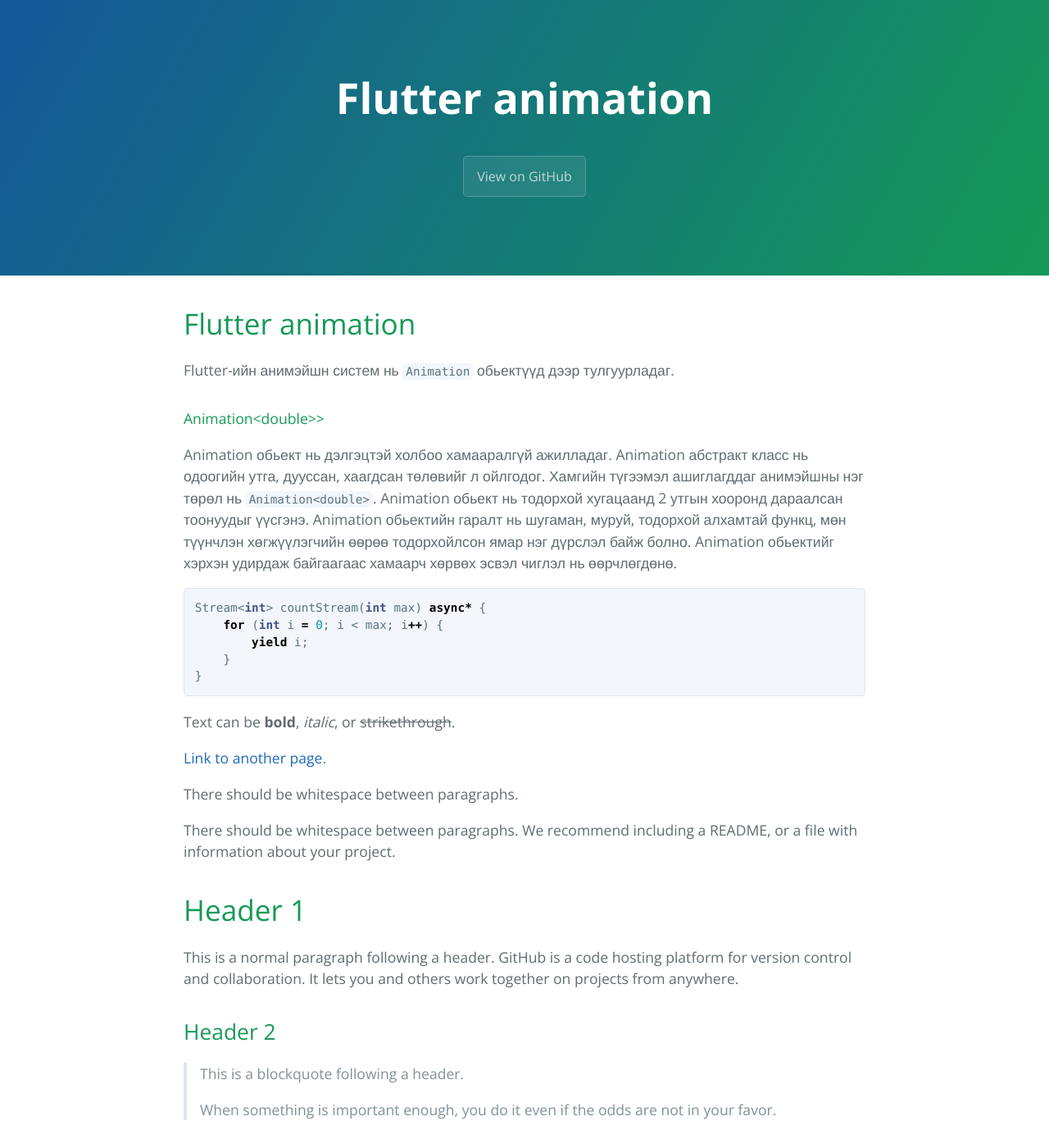
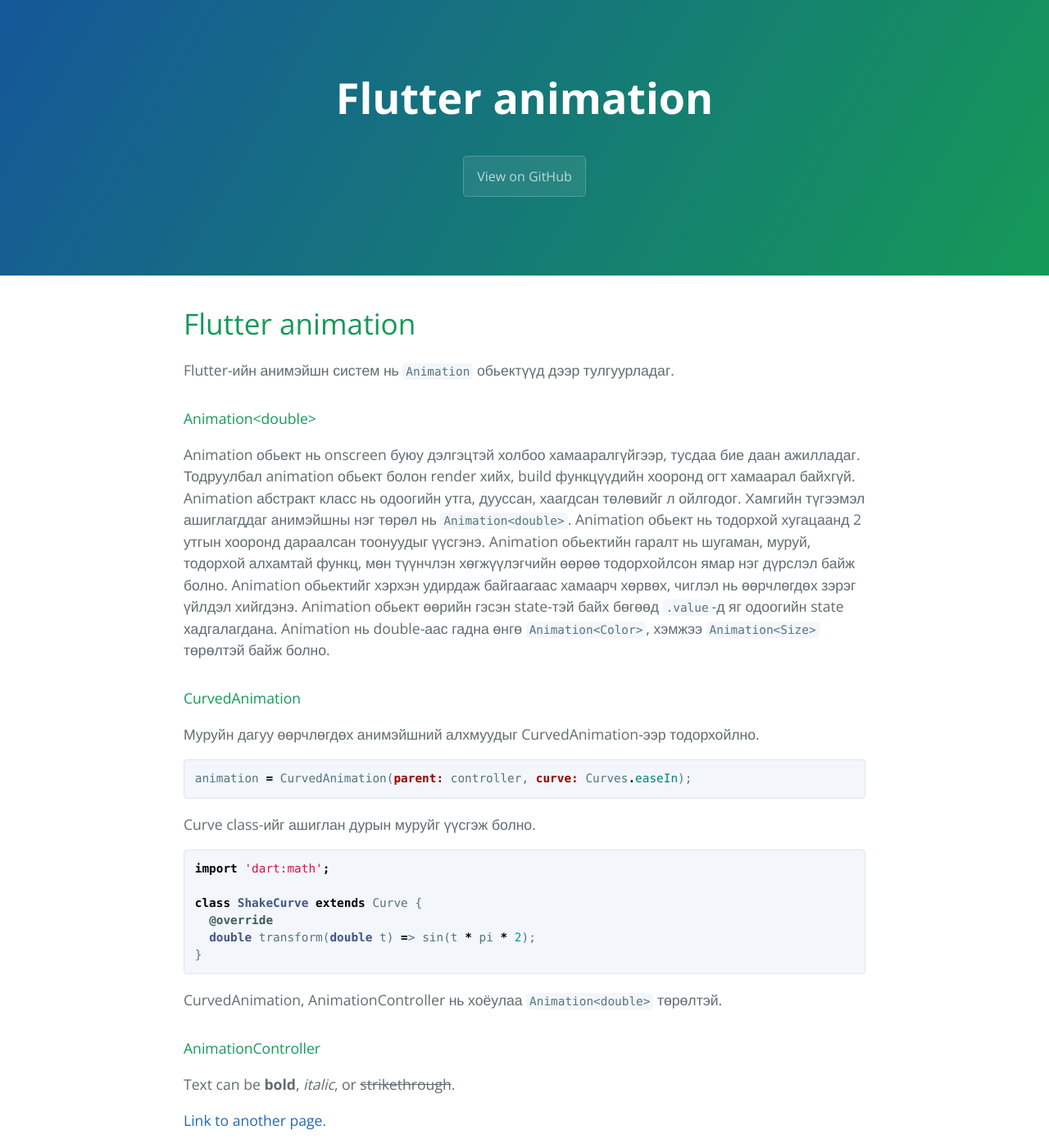
Before and after one commit to jargalbat/flutter_old, a Jekyll site: the page built from index.md, in a window 1280 px wide and 1400 px high. Shown: the whole window at 82% size. Built offline with Jekyll 4.4.1, drawn with Linux system fonts in a browser that asks for light colours; the repository's description, which GitHub fills in, is left out; our own code applies the rules of GitHub Pages for plain Markdown files.

Commit message:
Update index.md

````diff
--- a/index.md
+++ b/index.md
@@ -4,18 +4,33 @@ layout: default
 
 # Flutter animation
 Flutter-ийн анимэйшн систем нь `Animation` обьектүүд дээр тулгуурладаг.
+#### Animation&lt;double&gt;
+Animation обьект нь onscreen буюу дэлгэцтэй холбоо хамааралгүйгээр, тусдаа бие даан ажилладаг. Тодруулбал animation обьект болон render хийх, build функцүүдийн хооронд огт хамаарал байхгүй. Animation абстракт класс нь одоогийн утга, дууссан, хаагдсан төлөвийг л ойлгодог. Хамгийн түгээмэл ашиглагддаг анимэйшны нэг төрөл нь `Animation<double>`. Animation обьект нь тодорхой хугацаанд 2 утгын хооронд дараалсан тоонуудыг үүсгэнэ. Animation обьектийн гаралт нь шугаман, муруй, тодорхой алхамтай функц, мөн түүнчлэн хөгжүүлэгчийн өөрөө тодорхойлсон ямар нэг дүрслэл байж болно. Animation обьектийг хэрхэн удирдаж байгаагаас хамаарч хөрвөх, чиглэл нь өөрчлөгдөх зэрэг үйлдэл хийгдэнэ. Animation обьект өөрийн гэсэн state-тэй байх бөгөөд `.value`-д яг одоогийн state хадгалагдана.
+Animation нь double-аас гадна өнгө `Animation<Color>`, хэмжээ `Animation<Size>` төрөлтэй байж болно.
+#### Curved­Animation
+Муруйн дагуу өөрчлөгдөх анимэйшний алхмуудыг CurvedAnimation-ээр тодорхойлно.
+```dart
+animation = CurvedAnimation(parent: controller, curve: Curves.easeIn);
+```
+Curve class-ийг ашиглан дурын муруйг үүсгэж болно.
+```dart
+import 'dart:math';
 
-#### Animation&lt;double>&gt;
-Animation обьект нь дэлгэцтэй холбоо хамааралгүй ажилладаг. Animation абстракт класс нь одоогийн утга, дууссан, хаагдсан төлөвийг л ойлгодог. Хамгийн түгээмэл ашиглагддаг анимэйшны нэг төрөл нь `Animation<double>`. Animation обьект нь тодорхой хугацаанд 2 утгын хооронд дараалсан тоонуудыг үүсгэнэ. Animation обьектийн гаралт нь шугаман, муруй, тодорхой алхамтай функц, мөн түүнчлэн хөгжүүлэгчийн өөрөө тодорхойлсон ямар нэг дүрслэл байж болно. Animation обьектийг хэрхэн удирдаж байгаагаас хамаарч хөрвөх эсвэл чиглэл нь өөрчлөгдөнө.
+class ShakeCurve extends Curve {
+  @override
+  double transform(double t) => sin(t * pi * 2);
+}
+```
+CurvedAnimation, AnimationController нь хоёулаа `Animation<double>` төрөлтэй.
+#### AnimationController
 
 
-```dart
-Stream<int> countStream(int max) async* {
-    for (int i = 0; i < max; i++) {
-        yield i;
-    }
-}
-```
+
+
+
+
+
+
 
 Text can be **bold**, _italic_, or ~~strikethrough~~.
 
````
